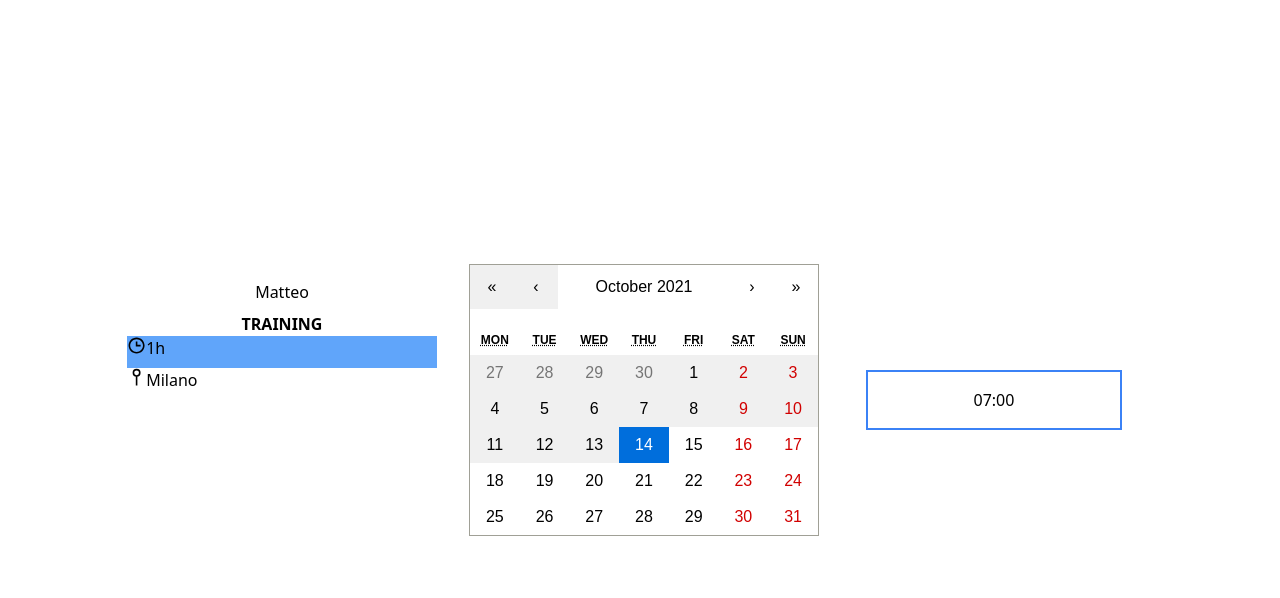
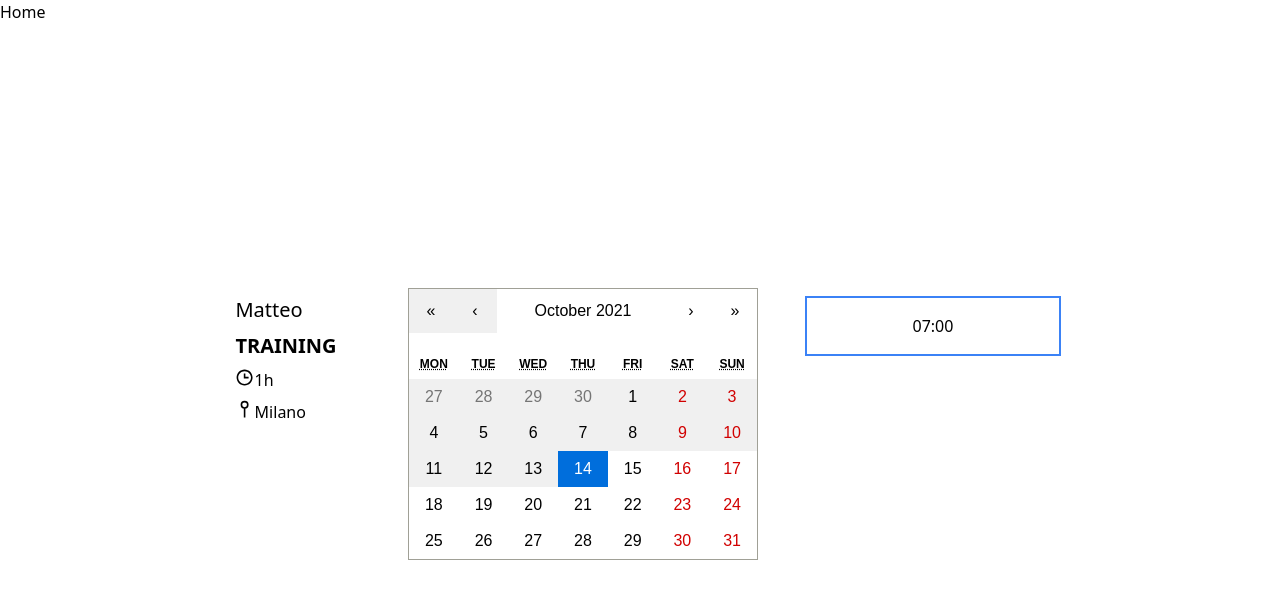
Before and after one commit to filippogallizia/teo-time, a React (Create React App) app in the folder client/teo-client/: page / in a window 1280 px wide. Shown: the top 598 px of the page. Built offline with nearby package versions, Linux system fonts and the light colour scheme; no server answers.

Commit message:
fixed retrieve availabilities

```diff
--- a/client/teo-client/src/App.tsx
+++ b/client/teo-client/src/App.tsx
@@ -1,5 +1,7 @@
 import React from 'react';
 import BookingPage from './pages/booking/BookingPage';
+import { BrowserRouter as Router, Switch, Route, Link } from 'react-router-dom';
+import SuccessfulPage from './pages/successfulSchedule/SuccesfulPage';
 
 const HomeLayout = ({ children }: { children: JSX.Element }) => {
   return (
@@ -11,9 +13,30 @@ const HomeLayout = ({ children }: { children: JSX.Element }) => {
 
 function App() {
   return (
-    <HomeLayout>
-      <BookingPage />
-    </HomeLayout>
+    <Router>
+      <div>
+        <nav>
+          <ul>
+            <li>
+              <Link to="/">Home</Link>
+            </li>
+          </ul>
+        </nav>
+
+        {/* A <Switch> looks through its children <Route>s and
+          renders the first one that matches the current URL. */}
+        <Switch>
+          <Route path="/successful">
+            <SuccessfulPage />
+          </Route>
+          <Route path="/">
+            <HomeLayout>
+              <BookingPage />
+            </HomeLayout>
+          </Route>
+        </Switch>
+      </div>
+    </Router>
   );
 }
 
--- a/client/teo-client/src/component/AvailabilitiesContainer.tsx
+++ b/client/teo-client/src/component/AvailabilitiesContainer.tsx
@@ -1,7 +1,6 @@
 import React, { Dispatch, SetStateAction, useEffect, useState } from 'react';
 import 'react-calendar/dist/Calendar.css';
 import AvailabilityHourContainer from './AvailabilityHourContainer';
-import { BsFillArrowLeftSquareFill } from 'react-icons/bs';
 import {
   BOLD,
   FLEX_DIR_COL,
@@ -17,26 +16,27 @@ import {
   InitialState,
   SET_AVAILABILITIES,
 } from '../pages/booking/bookingReducer';
+const _ = require('lodash');
 
-const AvailabilityContainerHeader = () => {
-  return (
-    <div
-      className={`w-full relative flex justify-center ${GLOBAL_PADDING} border-2 border-gray-50 md:border-none md:pt-0`}
-    >
-      <div className={`${MARGIN_BOTTOM} md:flex`}>
-        <p className={`${BOLD} ${MARGIN_BOTTOM} md:${MARGIN_RIGHT}`}>
-          Wednesday
-        </p>
-        <p>11/05/2021</p>
-      </div>
-      <div
-        className={`absolute top-4 left-3 ${MARGIN_BOTTOM} md:hidden overflow-x-auto`}
-      >
-        <BsFillArrowLeftSquareFill size="1.5em" color="blue" />
-      </div>
-    </div>
-  );
-};
+// const AvailabilityContainerHeader = () => {
+//   return (
+//     <div
+//       className={`w-full relative flex  ${GLOBAL_PADDING} border-2 border-gray-50 md:border-none md:pt-0`}
+//     >
+//       <div className={`${MARGIN_BOTTOM} md:flex`}>
+//         <p className={`${BOLD} ${MARGIN_BOTTOM} md:${MARGIN_RIGHT}`}>
+//           Wednesday
+//         </p>
+//         <p>11/05/2021</p>
+//       </div>
+//       <div
+//         className={`absolute top-4 left-3 ${MARGIN_BOTTOM} md:hidden overflow-x-auto`}
+//       >
+//         <BsFillArrowLeftSquareFill size="1.5em" color="blue" />
+//       </div>
+//     </div>
+//   );
+// };
 
 type BookSlotContainerType = {
   state: InitialState;
@@ -80,13 +80,16 @@ function AvailabilitiesContainer({ dispatch, state }: BookSlotContainerType) {
 
   return (
     <div
-      className={`${FLEX_DIR_COL} w-full border-2 border-gray-50 md:border-none`}
+      className={`flex flex-col items-center w-full border-2 border-gray-50 md:border-none`}
     >
       <div className={`${MARGIN_BOTTOM}  ${FLEX_DIR_COL} md:hidden`}>
         <p className={`${BOLD} ${MARGIN_BOTTOM} ${TITLE}`}>SELECT A TIME</p>
         <p>Duration: 60 min</p>
       </div>
-      {hours.map((hour, i) => {
+      {hours.length === 0 ? (
+        <div>NESSUNA ORA DISPONIBILE</div>
+      ) : (
+        hours.map((hour, i) => {
           return (
             <AvailabilityHourContainer
               state={state}
@@ -98,7 +101,8 @@ function AvailabilitiesContainer({ dispatch, state }: BookSlotContainerType) {
               hour={hour}
             />
           );
-      })}
+        })
+      )}
     </div>
   );
 }
--- a/client/teo-client/src/component/AvailabilityHourContainer.tsx
+++ b/client/teo-client/src/component/AvailabilityHourContainer.tsx
@@ -41,7 +41,7 @@ function AvailabilityHourContainer({
           <div
             onClick={() => {
               dispatch({ type: SET_CONFIRM_PHASE, payload: true });
-              // dispatch({ type: SET_SELECTION_HOUR, payload: hour.start });
+              dispatch({ type: SET_SELECTION_HOUR, payload: hour.start });
               // const mapped: { hours: number; minutes: number } =
               //   parseHoursToObject(hour.start);
               // const parsedDate = DateTime.fromJSDate(
--- a/client/teo-client/src/component/BookingComponent_Desktop.tsx
+++ b/client/teo-client/src/component/BookingComponent_Desktop.tsx
@@ -6,17 +6,17 @@ import EventInformations from './EventInformations';
 
 const BookingComponentDesktop = ({ dispatch, state }: BookingComponentType) => {
   return (
-    <div className="grid  grid-cols-3 gap-4 ">
+    <div className="grid  grid-cols-4 gap-2 ">
       <div className="col-span-1">
         <EventInformations state={state} dispatch={dispatch} />
       </div>
       {state.schedules.isConfirmPhase ? (
-        <div className="bg-blue-400 col-span-2">
-          <ConfirmForm />
+        <div className="col-span-3">
+          <ConfirmForm state={state} dispatch={dispatch} />
         </div>
       ) : (
         <>
-          <div className="col-span-2 ">
+          <div className="col-span-3 ">
             <div className="grid  grid-cols-2">
               <div style={{ maxWidth: '600px' }}>
                 <CalendarComponent state={state} dispatch={dispatch} />
--- a/client/teo-client/src/component/EventInformations.tsx
+++ b/client/teo-client/src/component/EventInformations.tsx
@@ -2,7 +2,13 @@ import React from 'react';
 import { BsFillArrowLeftSquareFill } from 'react-icons/bs';
 import { BiTime } from 'react-icons/bi';
 import { GrLocationPin } from 'react-icons/gr';
-import { FLEX_DIR_COL, GLOBAL_PADDING, MARGIN_BOTTOM, BOLD } from '../constant';
+import {
+  GLOBAL_PADDING,
+  MARGIN_BOTTOM,
+  BOLD,
+  PARAGRAPH_BIG,
+  PARAGRAPH_MEDIUM,
+} from '../constant';
 import { BookingComponentType } from '../pages/booking/BookingPageTypes';
 import {
   SET_CONFIRM_PHASE,
@@ -10,25 +16,15 @@ import {
 } from '../pages/booking/bookingReducer';
 
 const EventInformations = ({ state, dispatch }: BookingComponentType) => {
-  console.log(state.schedules.isConfirmPhase, 'state.schedules.isConfirmPhase');
   return (
-    <div className={`${GLOBAL_PADDING}  relative`}>
-      <div className={`${FLEX_DIR_COL}`}>
-        <p className={`${MARGIN_BOTTOM}`}>Matteo</p>
-        <p className={`${BOLD}`}>TRAINING</p>
-      </div>
-      <div className="flex align-middle bg-blue-400">
-        <BiTime size="1.2em" color="black" />
-        <p className={`${MARGIN_BOTTOM}`}>1h</p>
-      </div>
-      <div className="flex align-middle">
-        <GrLocationPin size="1.2em" color="black" />
-        <p>Milano</p>
-      </div>
-      <div>
-        {state.schedules.isConfirmPhase && (
+    <div
+      className={`${GLOBAL_PADDING} pt-0 flex flex-col items-center relative md:static`}
+    >
+      <div className={`${MARGIN_BOTTOM}`}>
+        {(state.schedules.isConfirmPhase ||
+          state.schedules.isRenderAvailabilities) && (
           <div
-          // className={`absolute top-4 left-3 ${MARGIN_BOTTOM} md:hidden overflow-x-auto`}
+            className={`absolute top-3 left-3 ${MARGIN_BOTTOM} overflow-x-auto md:static`}
           >
             <BsFillArrowLeftSquareFill
               onClick={() => {
@@ -41,8 +37,59 @@ const EventInformations = ({ state, dispatch }: BookingComponentType) => {
           </div>
         )}
       </div>
+      <div>
+        <p
+          className={`${MARGIN_BOTTOM} ${PARAGRAPH_MEDIUM} md:${PARAGRAPH_BIG}`}
+        >
+          Matteo
+        </p>
+        <p
+          className={`${BOLD} ${MARGIN_BOTTOM} ${PARAGRAPH_MEDIUM} md:${PARAGRAPH_BIG}`}
+        >
+          TRAINING
+        </p>
+        <div className={`flex align-middle ${MARGIN_BOTTOM}`}>
+          <BiTime size="1.2em" color="black" />
+          <p>1h</p>
+        </div>
+        <div className="flex align-middle">
+          <GrLocationPin size="1.2em" color="black" />
+          <p>Milano</p>
+        </div>
+      </div>
     </div>
   );
 };
 
 export default EventInformations;
+
+// <div className={`${GLOBAL_PADDING} relative`}>
+//   <div className={`${FLEX_DIR_COL} md:flex-none`}>
+//     <p className={`${MARGIN_BOTTOM}`}>Matteo</p>
+//     <p className={`${BOLD}`}>TRAINING</p>
+//   </div>
+//   <div className="flex align-middle">
+//     <BiTime size="1.2em" color="black" />
+//     <p className={`${MARGIN_BOTTOM}`}>1h</p>
+//   </div>
+//   <div className="flex align-middle">
+//     <GrLocationPin size="1.2em" color="black" />
+//     <p>Milano</p>
+//   </div>
+//   <div>
+//     {state.schedules.isConfirmPhase && (
+//       <div
+//         className={`absolute top-4 left-3 ${MARGIN_BOTTOM} md:hidden overflow-x-auto`}
+//       >
+//         <BsFillArrowLeftSquareFill
+//           onClick={() => {
+//             dispatch({ type: SET_CONFIRM_PHASE, payload: false });
+//             dispatch({ type: SET_RENDER_AVAILABILITIES, payload: false });
+//           }}
+//           size="1.5em"
+//           color="blue"
+//         />
+//       </div>
+//     )}
+//   </div>
+// </div>
--- a/client/teo-client/src/constant.js
+++ b/client/teo-client/src/constant.js
@@ -12,8 +12,8 @@ export const BIG_MARGIN_BOTTOM = 'mb-10';
 
 //font size
 
-export const PARAGRAPH_SIZE = 'text-xl';
 export const PARAGRAPH_SMALL = 'text-xs';
+export const PARAGRAPH_MEDIUM = 'text-xl';
 export const PARAGRAPH_BIG = 'text-3xl';
 export const TITLE = 'text-2xl';
 export const BOLD = 'font-bold';
@@ -30,3 +30,7 @@ export const MY_DIVIDER = 'border-b-2 border-gray-400';
 // colors
 
 export const BLUE_PRIMARY = '#006edc';
+
+//routes
+
+export const SUCCESSFUL_PAGE = 'successful';
--- a/client/teo-client/src/pages/booking/BookingPage.tsx
+++ b/client/teo-client/src/pages/booking/BookingPage.tsx
@@ -27,6 +27,10 @@ const initialState = {
     ],
     isConfirmPhase: false,
     isRenderAvailabilities: false,
+    appointmentDetails: {
+      id: 0,
+      start: '',
+    },
   },
 };
 
--- a/client/teo-client/src/pages/booking/bookingReducer.ts
+++ b/client/teo-client/src/pages/booking/bookingReducer.ts
@@ -1,13 +1,11 @@
 import produce from 'immer';
-import { DateTime } from 'luxon';
-import { parseHoursToObject } from '../../helpers/helpers';
-import { createBooking } from '../../service/calendar.service';
 
 export const SET_AVAILABILITIES = 'SET_AVAILABILITIES';
 export const SET_SELECTION_DATE = 'SET_SELECTION_DATE';
 export const SET_SELECTION_HOUR = 'SET_SELECTION_HOUR';
 export const SET_CONFIRM_PHASE = 'SET_CONFIRM_PHASE';
 export const SET_RENDER_AVAILABILITIES = 'SET_RENDER_AVAILABILITIES';
+export const SET_APPOINTMENT_DETAILS = 'SET_APPOINTMENT_DETAILS';
 
 type timeRange = { start: string; end: string };
 
@@ -18,6 +16,10 @@ export type InitialState = {
     availabilities: timeRange[];
     isConfirmPhase: boolean;
     isRenderAvailabilities: boolean;
+    appointmentDetails: {
+      id: number;
+      start: string;
+    };
   };
 };
 
@@ -45,12 +47,21 @@ type ActionSetRenderAvailabilities = {
   payload: boolean;
 };
 
+type ActionSetAppointmentDetails = {
+  type: typeof SET_APPOINTMENT_DETAILS;
+  payload: {
+    id: number;
+    start: string;
+  };
+};
+
 export type Actions =
   | ActionSetAvailabilities
   | ActionSetSelectionDate
   | ActionSetSelectionHour
   | ActionSetConfirmPhase
-  | ActionSetRenderAvailabilities;
+  | ActionSetRenderAvailabilities
+  | ActionSetAppointmentDetails;
 
 const bookingReducer = (initialState: InitialState, action: Actions) => {
   switch (action.type) {
@@ -74,6 +85,10 @@ const bookingReducer = (initialState: InitialState, action: Actions) => {
       return produce(initialState, (draft) => {
         draft.schedules.isRenderAvailabilities = action.payload;
       });
+    case SET_APPOINTMENT_DETAILS:
+      return produce(initialState, (draft) => {
+        draft.schedules.appointmentDetails = action.payload;
+      });
     default:
       return initialState;
   }
--- /dev/null
+++ b/client/teo-client/src/pages/successfulSchedule/SuccesfulPage.tsx
@@ -0,0 +1,30 @@
+import { DateTime } from 'luxon';
+import React, { useEffect, useState } from 'react';
+import { MARGIN_BOTTOM, TITLE } from '../../constant';
+
+const SuccessfulPage = () => {
+  const [appointmentDetails, setDetails] = useState<string | null>('');
+  useEffect(() => {
+    const details = localStorage.getItem('APPOINTMENT_DETAILS');
+    setDetails(details);
+  }, []);
+  const parsedData =
+    appointmentDetails &&
+    DateTime.fromISO(appointmentDetails).toFormat('yyyy LLL dd t');
+
+  console.log(parsedData, 'parsedData');
+  return (
+    <div className="flex flex-col justify-center items-center h-screen">
+      <div className={`${TITLE} text-center ${MARGIN_BOTTOM}`}>
+        Appuntamento registrato con successo
+      </div>
+      <div>
+        <p className={TITLE}>
+          {`DATA:  `} <span className="text-green-500">{parsedData}</span>
+        </p>
+      </div>
+    </div>
+  );
+};
+
+export default SuccessfulPage;
```
Also changed, not shown: client/teo-client/src/component/BookingComponent_Mobile.tsx (+4 -7 lines), client/teo-client/src/component/ConfirmForm.tsx (+83 -20 lines). Lines whose indentation alone changed are shown as unchanged.
